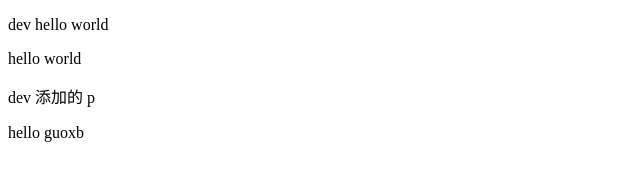
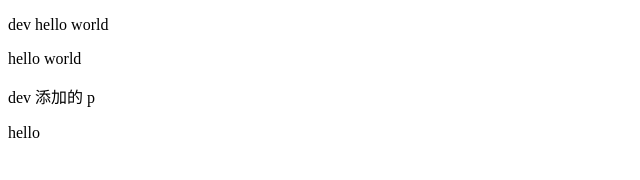
Before and after one commit to gxbxgithub/git-test01, a plain HTML site: page index.html in a window 1280 px wide. Shown: the full height of the page, 0-640 px from the left. Drawn offline with Linux system fonts and the light colour scheme.

Commit message:
1-1. hello

```diff
--- a/index.html
+++ b/index.html
@@ -12,8 +12,8 @@
 			<p>dev 添加的 p</p>
 		</div>
 
-		<div class="div_view">
-			hello guoxb
+		<div class="div_view2">
+			hello
 		</div>
 	</div>
 </body>
```
